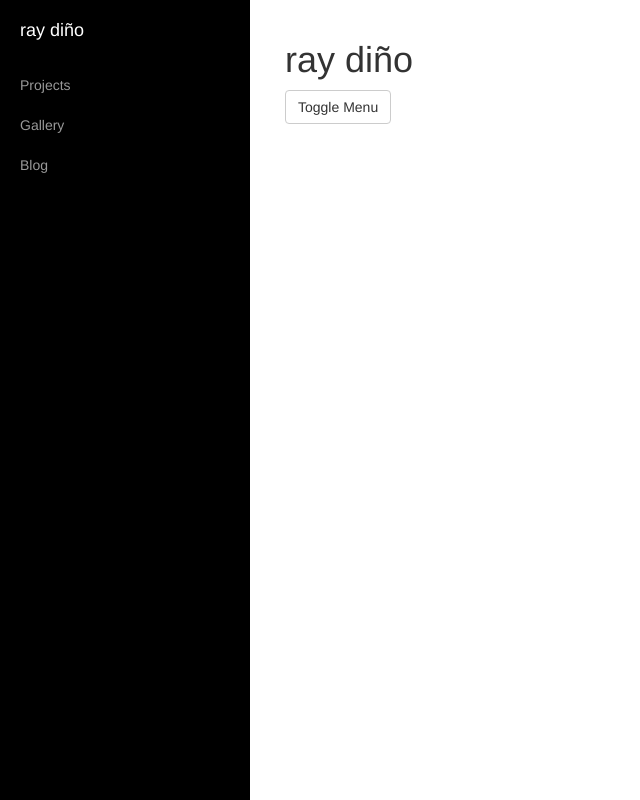
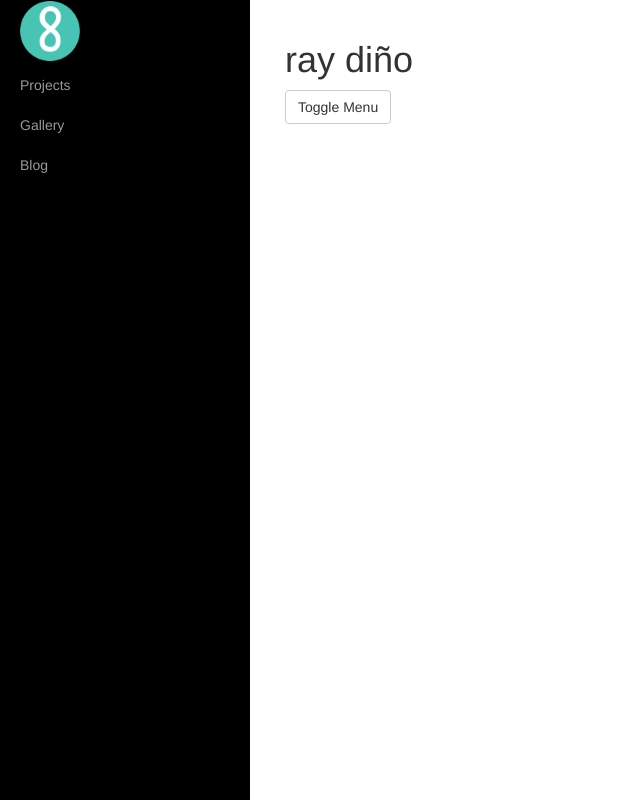
Before and after one commit to ray-dino/personal-website, a plain HTML site: page home/index.html in a window 1280 px wide. Shown: the whole page, without its empty margins (0-640 px from the left). Drawn offline with Linux system fonts and the light colour scheme.

Commit message:
Added logo

```diff
--- /dev/null
+++ b/home/css/home.css
@@ -0,0 +1,4 @@
+.site-logo {
+    height: 60px;
+    width: 60px;
+}
--- a/home/index.html
+++ b/home/index.html
@@ -16,6 +16,7 @@
 
     <!-- Custom CSS -->
     <link href="css/simple-sidebar.css" rel="stylesheet">
+    <link href="css/home.css" rel="stylesheet">
 
     <!-- HTML5 Shim and Respond.js IE8 support of HTML5 elements and media queries -->
     <!-- WARNING: Respond.js doesn't work if you view the page via file:// -->
@@ -35,7 +36,7 @@
             <ul class="sidebar-nav">
                 <li class="sidebar-brand">
                     <a href="#">
-                        ray diño
+                       <img src="images/RayLogo.png" class="site-logo" />
                     </a>
                 </li>
                 <li>
```
Also changed, not shown: home/css/simple-sidebar.css (line endings or trailing spaces), home/images/RayLogo.png (added).
